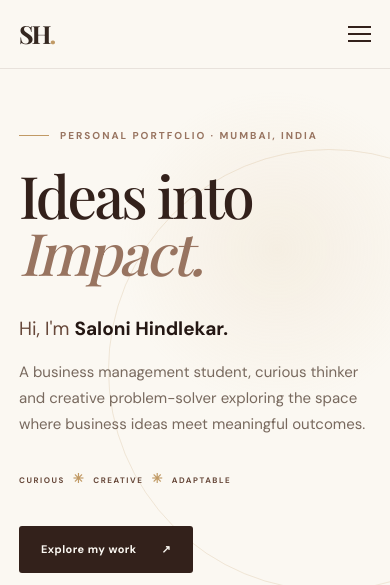
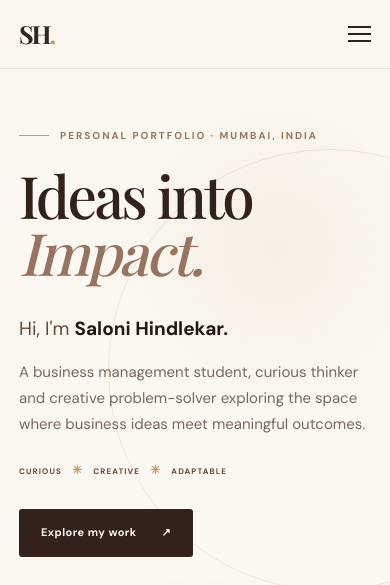
Before and after one commit to saloni-1311/saloni-hindlekar-portfolio, a plain HTML site: page index.html in a window 390 px wide. Shown: the top 585 px of the page. Drawn offline with nearby package versions, Linux system fonts and the light colour scheme.

Commit message:
Update style.css

```diff
--- a/style.css
+++ b/style.css
@@ -258,3 +258,38 @@ h2 em, h1 em { color: var(--brown-500); font-weight: 500; }
 @media (prefers-reduced-motion: reduce) {
   *, *::before, *::after { scroll-behavior: auto !important; animation-duration: .01ms !important; animation-iteration-count: 1 !important; transition-duration: .01ms !important; }
 }
+
+/* Mobile polish: keep browser tap/visited colours within the portfolio palette. */
+a, a:visited, a:active {
+  color: inherit;
+  -webkit-tap-highlight-color: transparent;
+}
+button, input, textarea, select {
+  -webkit-tap-highlight-color: transparent;
+}
+.hero-tags {
+  color: var(--brown-700);
+  -webkit-tap-highlight-color: transparent;
+}
+.hero-tags i {
+  color: var(--gold);
+}
+
+@media (max-width: 600px) {
+  .hero-tags {
+    display: flex;
+    flex-wrap: wrap;
+    justify-content: flex-start;
+    align-items: center;
+    column-gap: 10px;
+    row-gap: 7px;
+    max-width: 100%;
+    font-size: 8px;
+    letter-spacing: .14em;
+    margin: 23px 0 28px;
+  }
+  .hero-tags i {
+    color: var(--gold);
+    font-size: 12px;
+  }
+}
```
